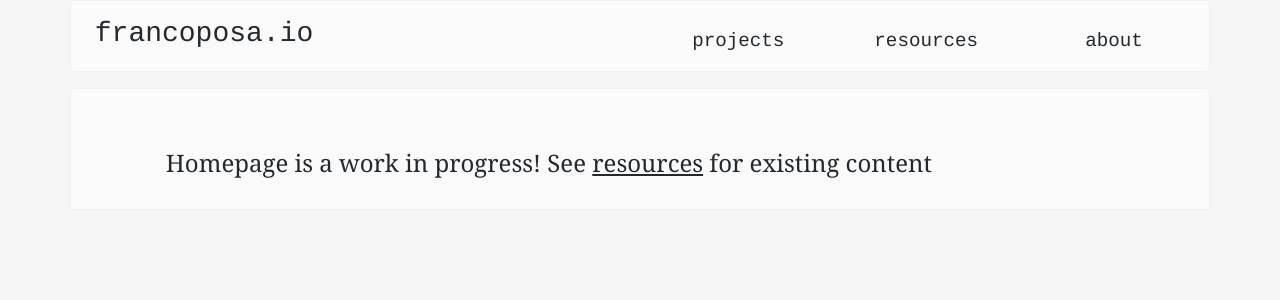
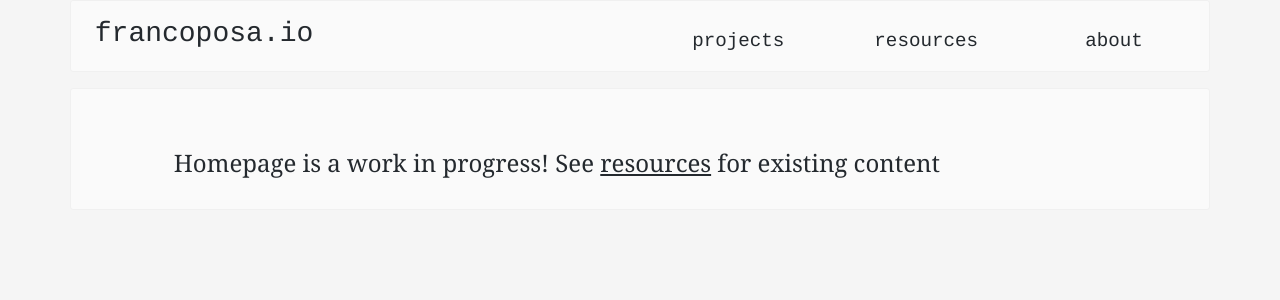
Before and after one commit to francojposa/personal-site, a Jekyll site: the page built from index.md, in a window 1280 px wide. Shown: the top 300 px of the page. Built offline with Jekyll 4.4.1, drawn with Linux system fonts in a browser that asks for light colours.

Commit message:
Update style.css

```diff
--- a/css/style.css
+++ b/css/style.css
@@ -78,7 +78,7 @@ div > .highlighter-rouge {
 .content {
     font-family: 'Georgia', 'Open Sans', 'Segoe UI', 'Helvetica', 'Arial' ,sans-serif;
     font-size: 1.05rem;
-    padding: 1rem 0rem 1rem 0rem;
+    padding: 1rem 0.5rem 1rem 0.5rem;
 }
 .content a {
     text-decoration: underline;
```
